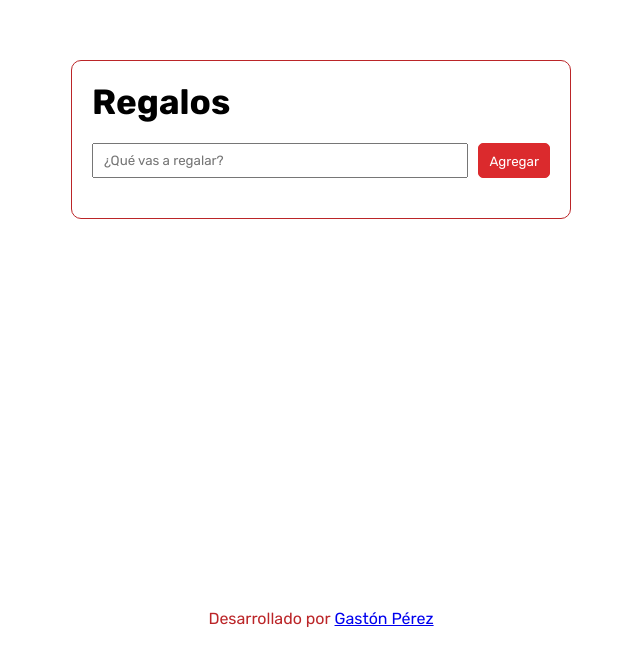
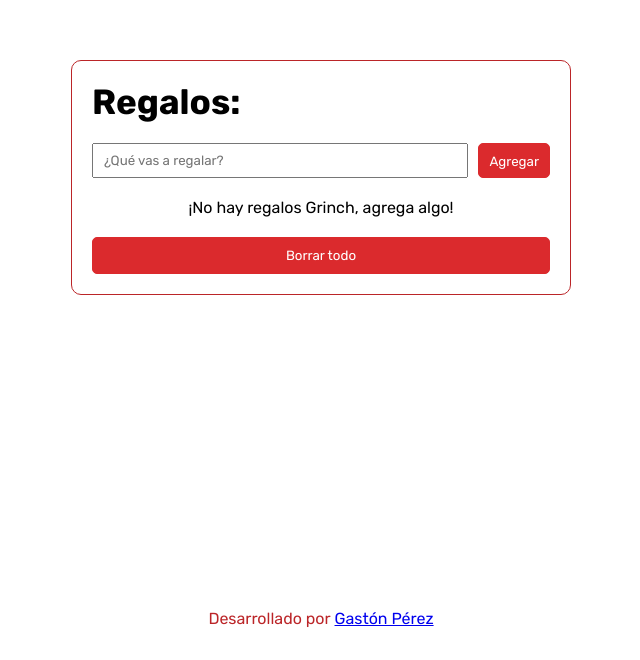
Before and after one commit to GastonPerez97/adviency, a React (Create React App) app: page / in a window 1280 px wide. Shown: the part 140-800 px from the top of the page, without its empty margins (319-959 px from the left). Built offline with nearby package versions, Linux system fonts and the light colour scheme.

Commit message:
added react icons dependency. delete all gifts and form validations implemented

```diff
--- a/package.json
+++ b/package.json
@@ -6,6 +6,7 @@
     "nanoid": "^3.2.0",
     "react": "^17.0.2",
     "react-dom": "^17.0.2",
+    "react-icons": "^4.3.1",
     "react-scripts": "5.0.0"
   },
   "scripts": {
--- a/src/App.css
+++ b/src/App.css
@@ -8,6 +8,7 @@
 
 .list-container h1 {
 	font-size: 35px;
+	margin-bottom: 20px;
 }
 
 .form-container input, .form-container button {
@@ -27,7 +28,10 @@
 	display: grid;
 	grid-template-columns: 3fr 1fr;
 	column-gap: 5px;
-	margin: 20px 0;
+}
+
+.gift-list {
+	margin-top: 20px;
 }
 
 .gift-list li {
@@ -42,3 +46,20 @@
 	height: 30px;
 	line-height: 0.7;
 }
+
+.btn-delete-all {
+	width: 100%;
+	margin-top: 20px;
+}
+
+.no-gifts-text {
+	text-align: center;
+}
+
+.gift-form-error {
+	color: #db2a2d;
+	display: flex;
+	align-items: center;
+	column-gap: 5px;
+	margin-top: 5px;
+}
--- a/src/App.js
+++ b/src/App.js
@@ -2,6 +2,8 @@ import { useState } from "react";
 import { nanoid } from "nanoid";
 
 import './App.css';
+
+import { BiErrorCircle } from "react-icons/bi";
 
 const App = () => {
 	const newGift = () => {
@@ -13,6 +15,7 @@ const App = () => {
 
 	const [gifts, setGifts] = useState([]);
 	const [giftFormData, setGiftFormData] = useState(newGift());
+	const [giftFormError, setGiftFormError] = useState("");
 
 	const handleFormChange = event => {
 		const {name, value} = event.target;
@@ -21,12 +24,25 @@ const App = () => {
 	}
 
 	const handleSubmit = () => {
-		setGifts(prevGifts => [...prevGifts, giftFormData]);
-		setGiftFormData(newGift());
+		const isGiftRepeated = gifts.filter(gift => gift.title === giftFormData.title).length > 0;
+
+		if (!giftFormData.title) {
+			setGiftFormError("Escribe algo para agregarlo a la lista.");
+		} else if (isGiftRepeated) {
+			setGiftFormError("El regalo ya se encuentra en la lista.");
+		} else {
+			setGifts(prevGifts => [...prevGifts, giftFormData]);
+			setGiftFormData(newGift());
+			setGiftFormError("");
+		}
 	}
 
 	const deleteGift = giftId => {
 		setGifts(prevGifts => prevGifts.filter(gift => gift.id !== giftId));
+	}
+
+	const deleteAllGifts = () => {
+		setGifts([]);
 	}
 
 	const giftElements = gifts.map(gift => {
@@ -35,9 +51,8 @@ const App = () => {
 				{ gift.title }
 				<button
 					className="btn-red btn-gift"
-					onClick={() => deleteGift(gift.id) }
-				>
-					X
+					onClick={ () => deleteGift(gift.id) }
+				>X
 				</button>
 			</li>
 		);
@@ -47,7 +62,7 @@ const App = () => {
 		<>
 			<main>
 				<section className="list-container">
-					<h1>Regalos</h1>
+					<h1>Regalos:</h1>
 
 					<div className="form-container">
 						<input
@@ -57,17 +72,29 @@ const App = () => {
 							value={ giftFormData.title }
 							onChange={ handleFormChange }
 						/>
+
 						<button
 							onClick={ handleSubmit }
 							className="btn-red"
-						>
-							Agregar
+						>Agregar
 						</button>
 					</div>
 
+					{ giftFormError &&
+						<div className="gift-form-error">
+							<BiErrorCircle />
+							<small>{ giftFormError }</small>
+						</div>
+					}
+
 					<ul className="gift-list">
+						{ gifts.length === 0 &&
+							<p className="no-gifts-text">&iexcl;No hay regalos Grinch, agrega algo!</p> }
+
 						{ giftElements }
 					</ul>
+
+					<button className="btn-red btn-delete-all" onClick={ deleteAllGifts }>Borrar todo</button>
 				</section>
 			</main>
 
```
Also changed, not shown: 1 other file (tests, documents, lock files or other folders).
